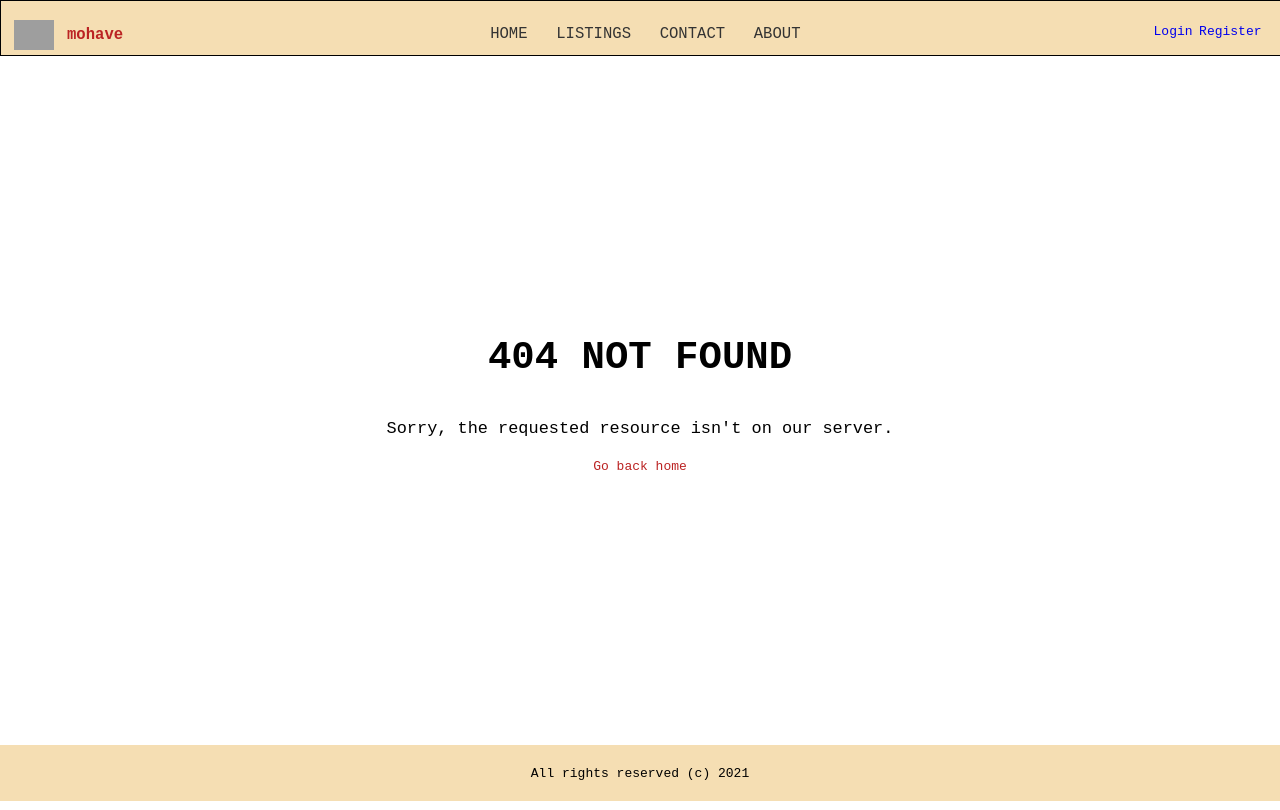
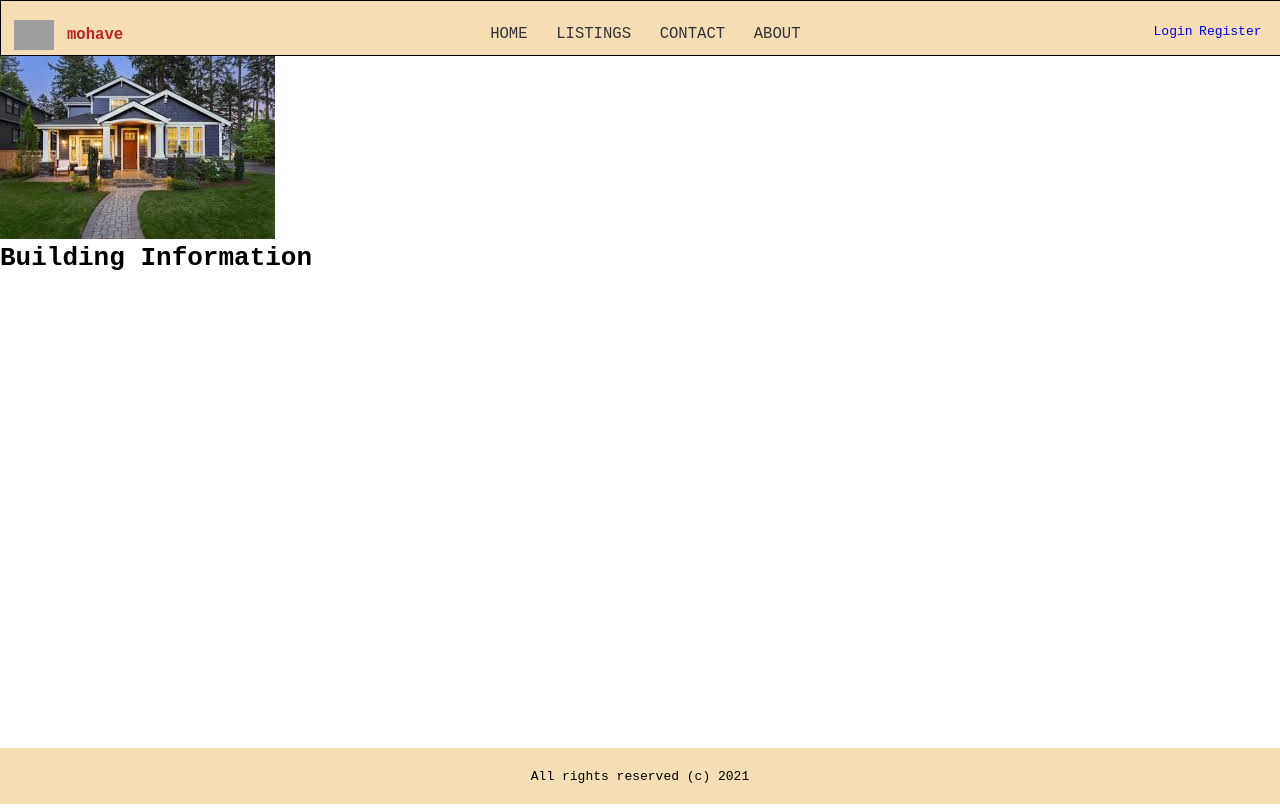
Before and after one commit to derek-dv/mohave, a React (Create React App) app: page /listings/1 in a window 1280 px wide. Before the commit this address had no page. Built offline with nearby package versions, Linux system fonts and the light colour scheme; grey boxes are pictures that could not be loaded.

Commit message:
created listing details page

```diff
--- a/src/App.css
+++ b/src/App.css
@@ -4,7 +4,7 @@
   display: grid;
   grid-template-columns: 1fr;
   grid-template-areas: "header" "body" "footer";
-  grid-template-rows: 5rem 2fr 5rem;
+  grid-template-rows: 4.3em 1fr 4em;
 }
 .app__body {
   grid-area: body;
@@ -12,7 +12,6 @@
 
 .app__header {
   grid-area: header;
-  margin-bottom: 2em;
 }
 
 .app__footer {
--- a/src/App.js
+++ b/src/App.js
@@ -6,6 +6,7 @@ import NotFound from "./pages/NotFound";
 import { Route, BrowserRouter, Switch } from "react-router-dom";
 import Contact from "./pages/Contact";
 import Listings from "./pages/Listings";
+import ListingsDetail from "./pages/ListingsDetail";
 
 function App() {
   return (
@@ -19,6 +20,7 @@ function App() {
             <Route exact path="/" component={Home} />
             <Route exact path="/contact" component={Contact} />
             <Route exact path="/listings" component={Listings} />
+            <Route exact path="/listings/:id" component={ListingsDetail} />
             <Route component={NotFound} />
           </Switch>
         </div>
--- a/src/components/Landing.css
+++ b/src/components/Landing.css
@@ -4,7 +4,6 @@
   background-repeat: no-repeat;
   background-size: cover;
   height: 100vh;
-  border: 5px solid black;
   position: relative;
   margin: 0;
 }
--- a/src/components/Listing.js
+++ b/src/components/Listing.js
@@ -5,7 +5,7 @@ import { Link } from "react-router-dom";
 function Listing() {
   return (
     <div className="listings__building">
-      <Link to="/listings" className="listings__building__link">
+      <Link to="/listings/12" className="listings__building__link">
         <img src="/images/buildings/Townhouse1.jpg" alt="TownHouse" />
         <div className="listings__buiding__description">
           <h4 className="listings__decsription">Townhouse</h4>
--- /dev/null
+++ b/src/pages/ListingsDetail.js
@@ -0,0 +1,20 @@
+import React from "react";
+import "./ListingsDetail.css";
+
+function ListingsDetail() {
+  return (
+    <div className="listingsDetail">
+      <div className="listingsDetail__left">
+        <img src="/images/buildings/house1.jpg" alt="House" />
+      </div>
+      <div className="listingsDetail__right">
+        <h1 className="listingsDetail_heading">Building Information</h1>
+        <table>
+          <thead></thead>
+        </table>
+      </div>
+    </div>
+  );
+}
+
+export default ListingsDetail;
```
Also changed, not shown: src/pages/ListingsDetail.css (added), 1 other file (tests, documents, lock files or other folders).
